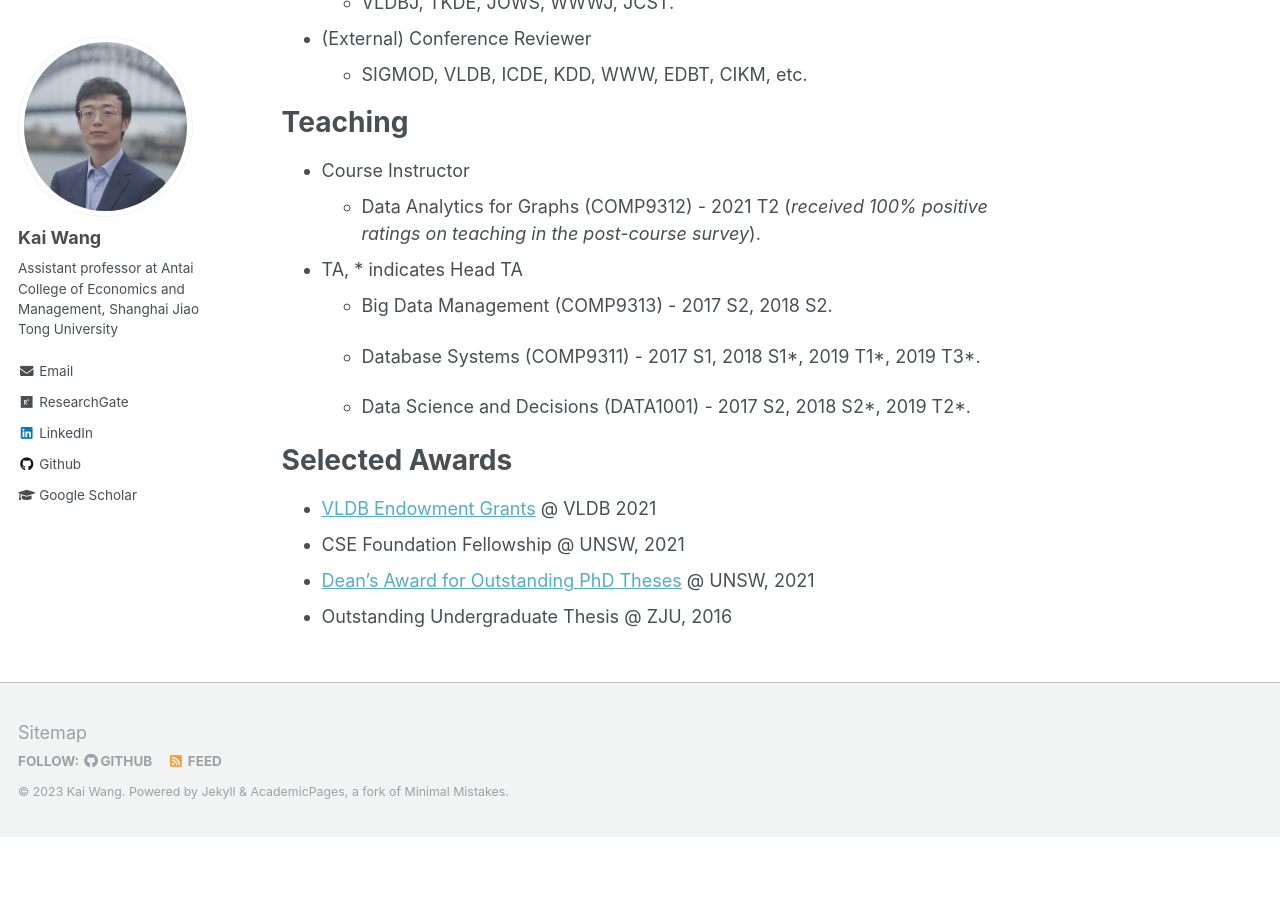
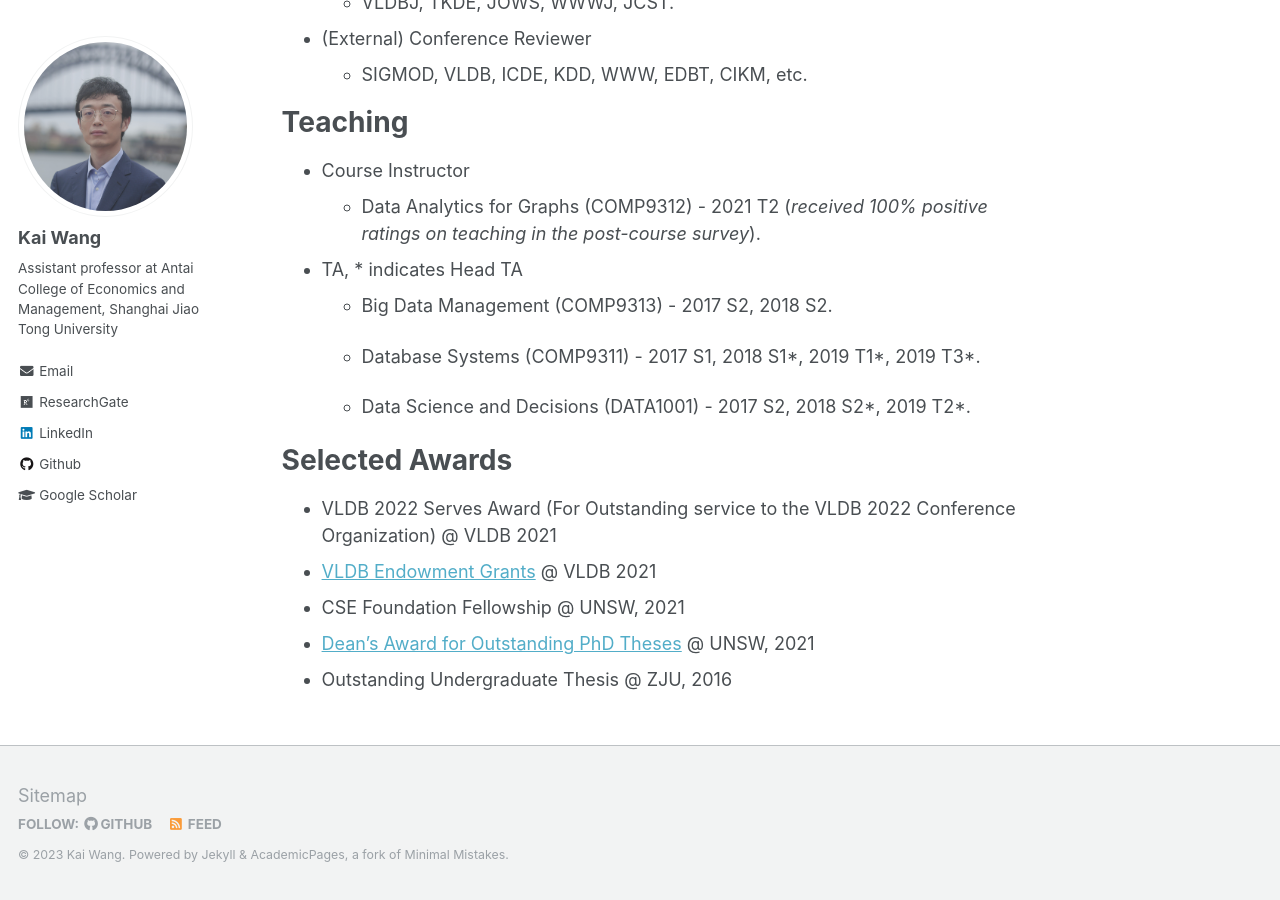
Before and after one commit to cs-kaiwang/cs-kaiwang.github.io, a Jekyll site: the page built from _pages/about.md, in a window 1280 px wide and 900 px high, scrolled down 3853 px. Built offline with Jekyll 4.4.1, drawn with Linux system fonts in a browser that asks for light colours; before the commit the page ends 4690 px from its top, so only the background shows below that.

Commit message:
Update about.md

```diff
--- a/_pages/about.md
+++ b/_pages/about.md
@@ -92,6 +92,7 @@ Teaching
 
 Selected Awards
 ======
+- VLDB 2022 Serves Award (For Outstanding service to the VLDB 2022 Conference Organization) @ VLDB 2021
 - [VLDB Endowment Grants](http://vldb.org/2021/?info-travel-support) @ VLDB 2021
 - CSE Foundation Fellowship @ UNSW, 2021
 - [Dean’s Award for Outstanding PhD Theses](https://www.inside.unsw.edu.au/campus-life/forty-eight-unsw-phd-graduates-have-been-awarded-the-deans-award-outstanding-phd-theses) @ UNSW, 2021
```
